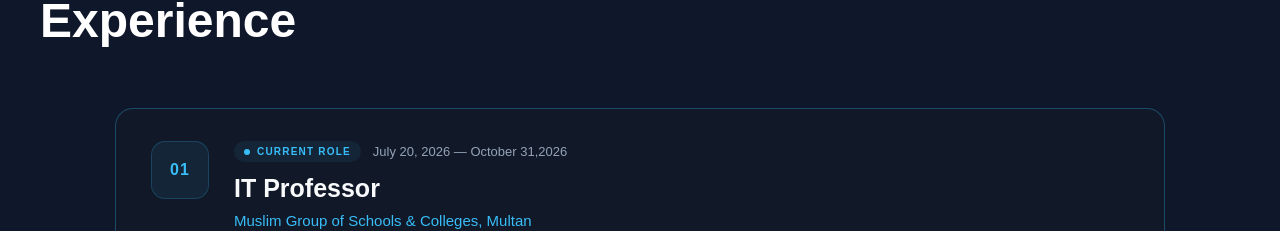
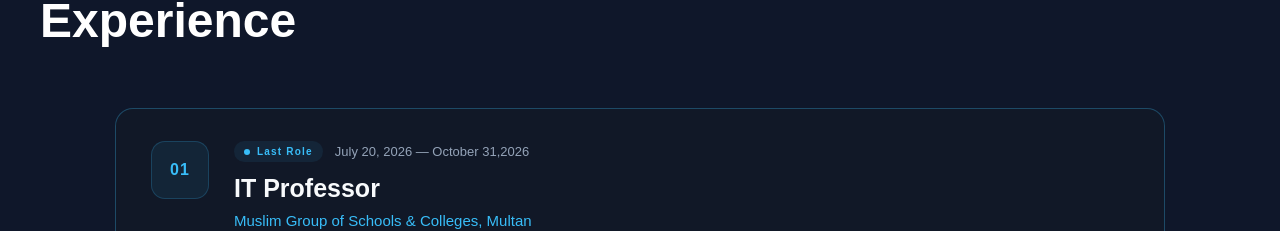
Before and after one commit to Muhammad-Shahzaib8/shahzaib-portfolio, a React (Vite) app: page / in a window 1280 px wide. Shown: the part 4679-4910 px from the top of the page. Built offline with nearby package versions, Linux system fonts and the light colour scheme.

Commit message:
Update portfolio and resume

```diff
--- a/src/sections/Experience.jsx
+++ b/src/sections/Experience.jsx
@@ -28,7 +28,7 @@
 
                 <div className="experience-meta">
                   <span className="experience-status">
-                    CURRENT ROLE
+                    Last Role
                   </span>
 
                   <span className="experience-date">
```
Also changed, not shown: 1 other file (tests, documents, lock files or other folders).
